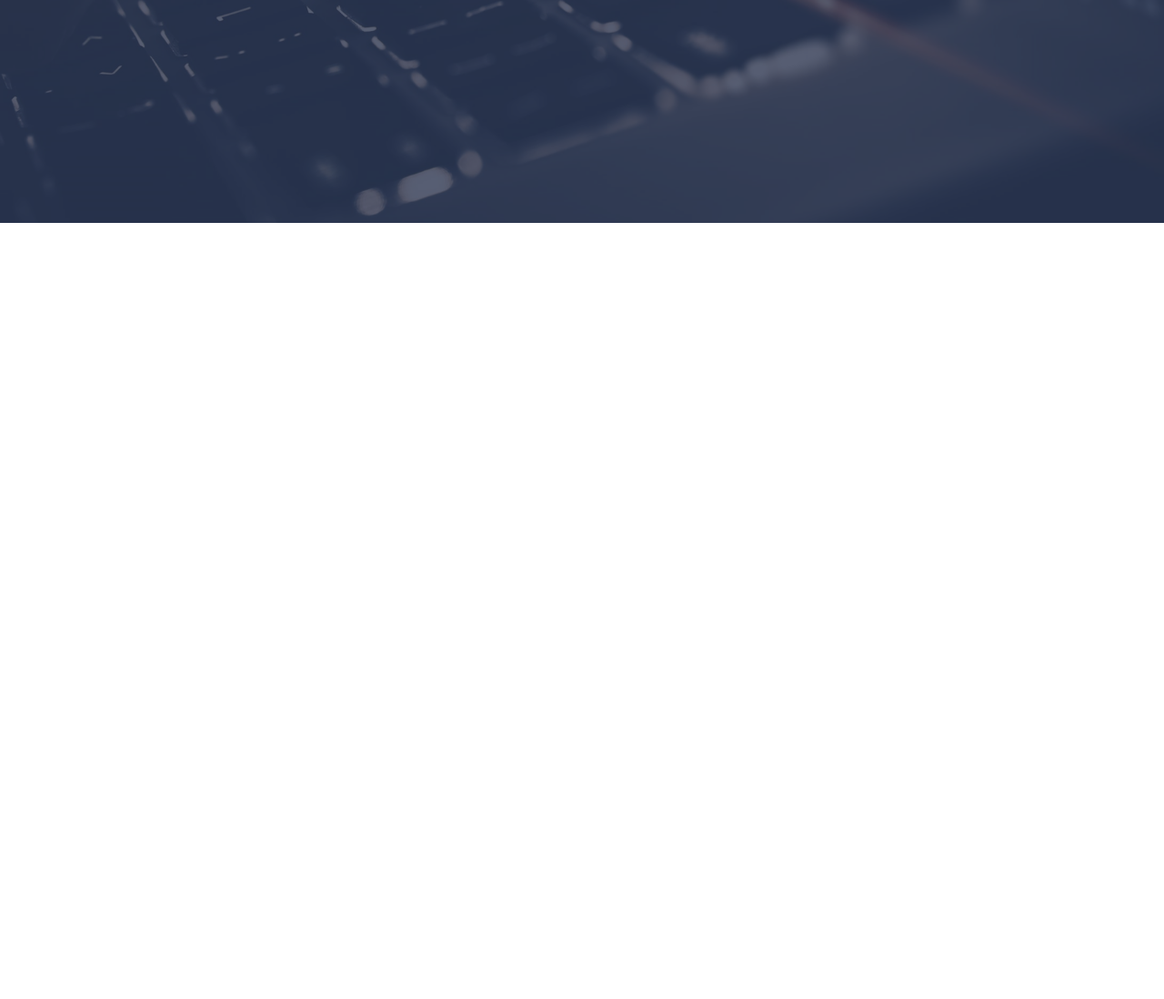
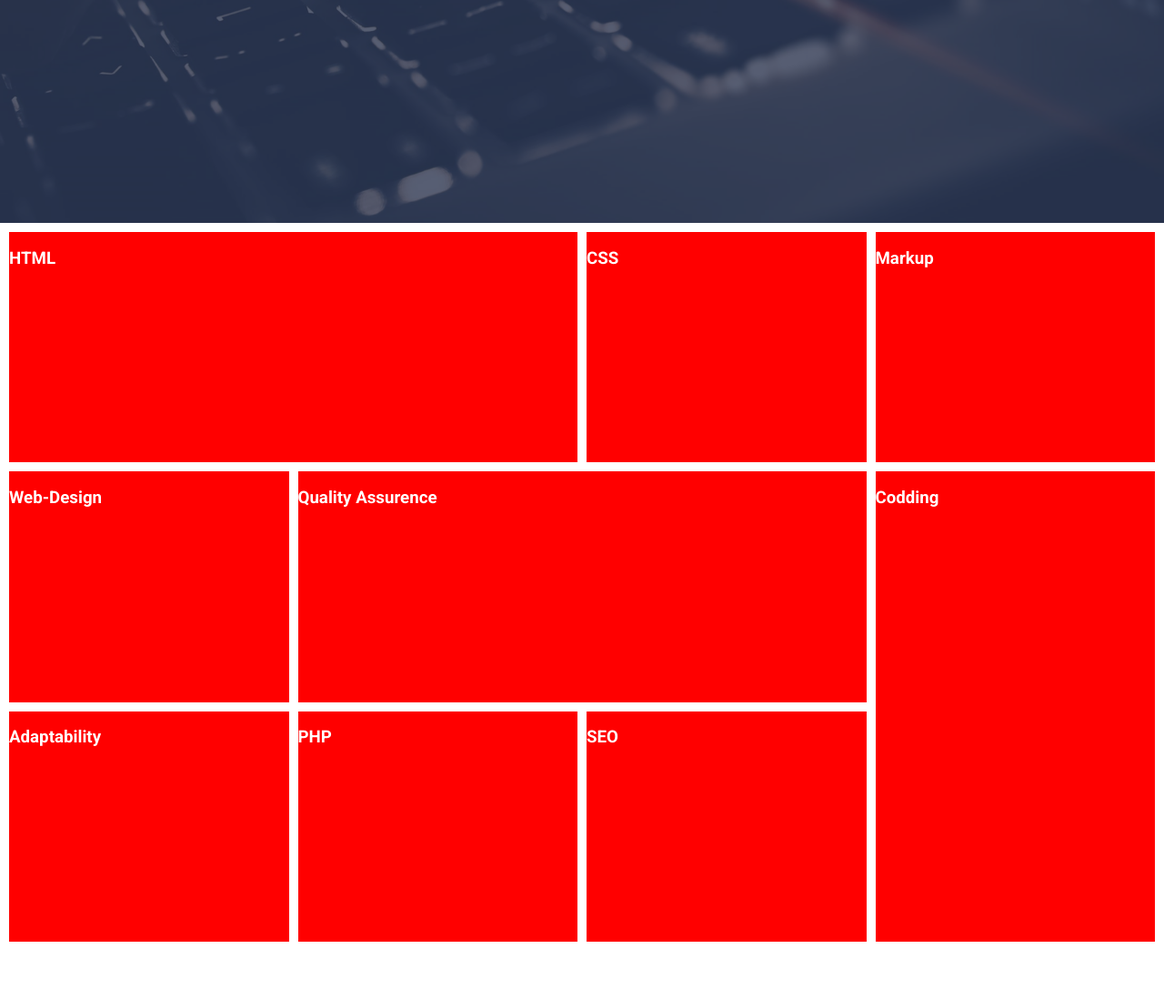
Before and after one commit to m-melikhov/Progect-grit, a website: page index.html in a window 1280 px wide. Shown: the part 555-1653 px from the top of the page at 91% size. Before the commit the page ends 900 px from the top, so only its background shows below. Drawn offline with Linux system fonts and the light colour scheme.

Commit message:
init two

```diff
--- /dev/null
+++ b/assets/scss/components/sections/skills/_index.scss
@@ -0,0 +1,2 @@
+@forward "./skill-item";
+@forward "./skills";
--- a/assets/scss/components/sections/skills/_skill-item.scss
+++ b/assets/scss/components/sections/skills/_skill-item.scss
@@ -0,0 +1,42 @@
+@use "../../../presets" as *;
+@use "../../../mixins" as *;
+
+.skill-item {
+  background-color: red;
+}
+
+.skill-item:nth-of-type(1) {
+  grid-area: a1;
+}
+
+.skill-item:nth-of-type(2) {
+  grid-area: a2;
+}
+
+.skill-item:nth-of-type(3) {
+  grid-area: a3;
+}
+
+.skill-item:nth-of-type(4) {
+  grid-area: a4;
+}
+
+.skill-item:nth-of-type(5) {
+  grid-area: a5;
+}
+
+.skill-item:nth-of-type(6) {
+  grid-area: a6;
+}
+
+.skill-item:nth-of-type(7) {
+  grid-area: a7;
+}
+
+.skill-item:nth-of-type(8) {
+  grid-area: a8;
+}
+
+.skill-item:nth-of-type(9) {
+  grid-area: a9;
+}
--- a/assets/scss/components/sections/skills/_skills.scss
+++ b/assets/scss/components/sections/skills/_skills.scss
@@ -0,0 +1,18 @@
+@use "../../../presets" as *;
+@use "../../../mixins" as *;
+
+.skills {
+  padding: $gap-sm;
+
+  &__conteiner {
+    display: grid;
+    grid-template-areas: "a1 a1 a2 a3" "a4 a5 a5 a6" "a7 a8 a9 a6";
+    grid-template-columns: repeat(4, 1fr);
+    grid-template-rows: repeat(3, calc(33.33333vh - 13.33333px));
+    gap: $gap-sm;
+  }
+
+  &__title {
+    @include visually-hidden;
+  }
+}
--- a/assets/scss/style.scss
+++ b/assets/scss/style.scss
@@ -4,4 +4,6 @@
 
 @use "./components/header";
 
+@use "./components/sections/skills";
+
 // @use "./components/footer/footer";
--- a/index.html
+++ b/index.html
@@ -68,18 +68,74 @@
 
   <main class="main">
     <section class="skills">
-      <!-- <h2></h2> -->
+      <h2 class="skills__title">Developer Skills Section</h2>
       <div class="skills__conteiner">
         <article class="skill-item">
-          <h1 class="skill-item__title">
-            <a class="skill-item__link" href=""></a>
-          </h1>
+          <h3 class="skill-item__title">
+            <a class="skill-item__link" href="">HTML</a>
+          </h3>
+          <div class="skill-item__image"></div>
+          <div class="skill-item__overlay"></div>
+        </article>
+        <article class="skill-item">
+          <h3 class="skill-item__title">
+            <a class="skill-item__link" href="">CSS</a>
+          </h3>
+          <div class="skill-item__image"></div>
+          <div class="skill-item__overlay"></div>
+        </article>
+        <article class="skill-item">
+          <h3 class="skill-item__title">
+            <a class="skill-item__link" href="">Markup</a>
+          </h3>
+          <div class="skill-item__image"></div>
+          <div class="skill-item__overlay"></div>
+        </article>
+        <article class="skill-item">
+          <h3 class="skill-item__title">
+            <a class="skill-item__link" href="">Web-Design</a>
+          </h3>
+          <div class="skill-item__image"></div>
+          <div class="skill-item__overlay"></div>
+        </article>
+        <article class="skill-item">
+          <h3 class="skill-item__title">
+            <a class="skill-item__link" href="">Quality Assurence</a>
+          </h3>
+          <div class="skill-item__image"></div>
+          <div class="skill-item__overlay"></div>
+        </article>
+        <article class="skill-item">
+          <h3 class="skill-item__title">
+            <a class="skill-item__link" href="">Codding</a>
+          </h3>
+          <div class="skill-item__image"></div>
+          <div class="skill-item__overlay"></div>
+        </article>
+        <article class="skill-item">
+          <h3 class="skill-item__title">
+            <a class="skill-item__link" href="">Adaptability</a>
+          </h3>
+          <div class="skill-item__image"></div>
+          <div class="skill-item__overlay"></div>
+        </article>
+        <article class="skill-item">
+          <h3 class="skill-item__title">
+            <a class="skill-item__link" href="">PHP</a>
+          </h3>
+          <div class="skill-item__image"></div>
+          <div class="skill-item__overlay"></div>
+        </article>
+        <article class="skill-item">
+          <h3 class="skill-item__title">
+            <a class="skill-item__link" href="">SEO</a>
+          </h3>
           <div class="skill-item__image"></div>
           <div class="skill-item__overlay"></div>
         </article>
       </div>
       <div class="actions">
-        <a class="btn btn--primary" href=""></a>
+        <a class="btn btn--primary" href="">View all skills...</a>
       </div>
     </section>
   </main>
```
Also changed, not shown: assets/css/style.css, assets/css/style.min.css.
